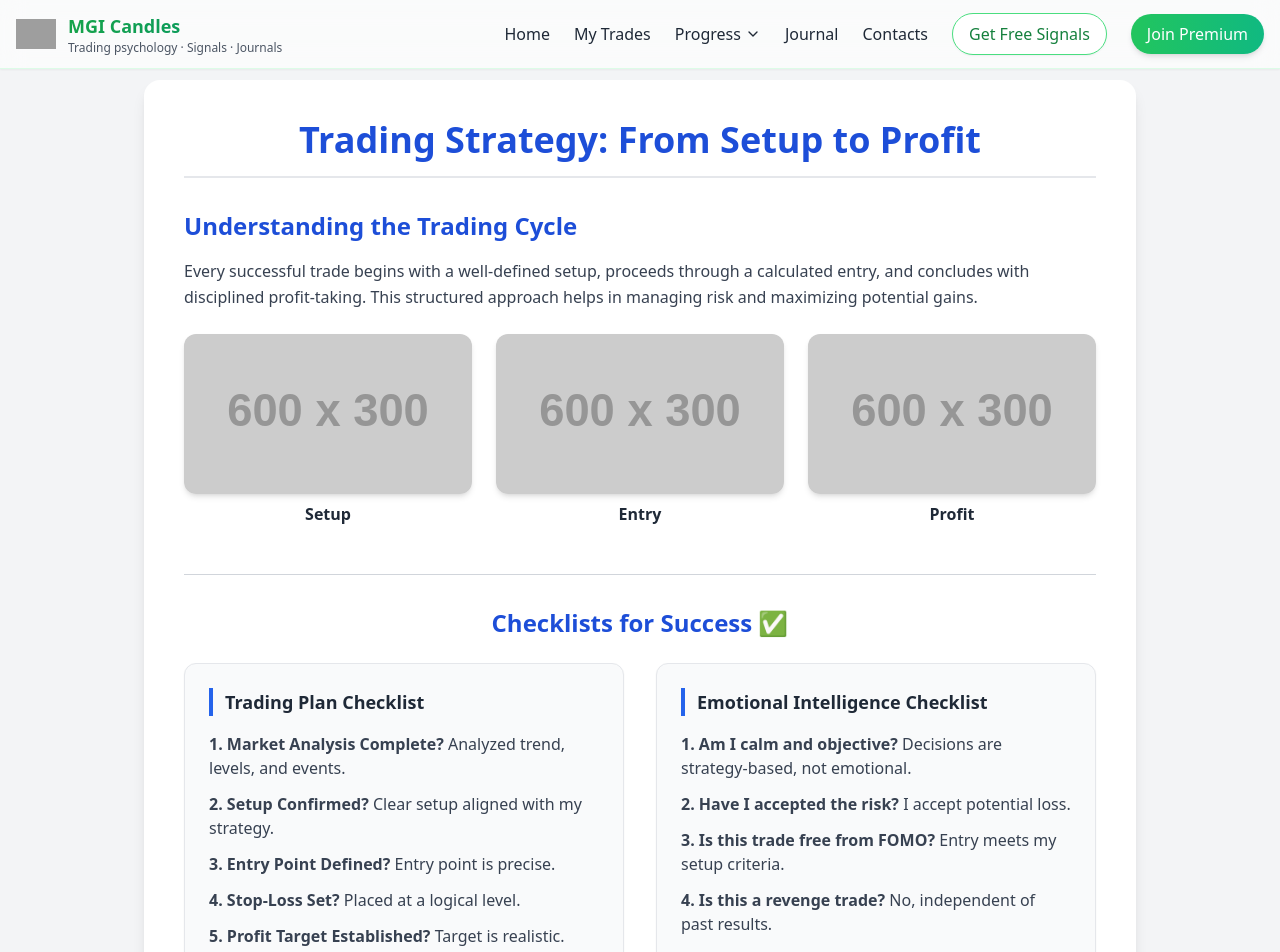
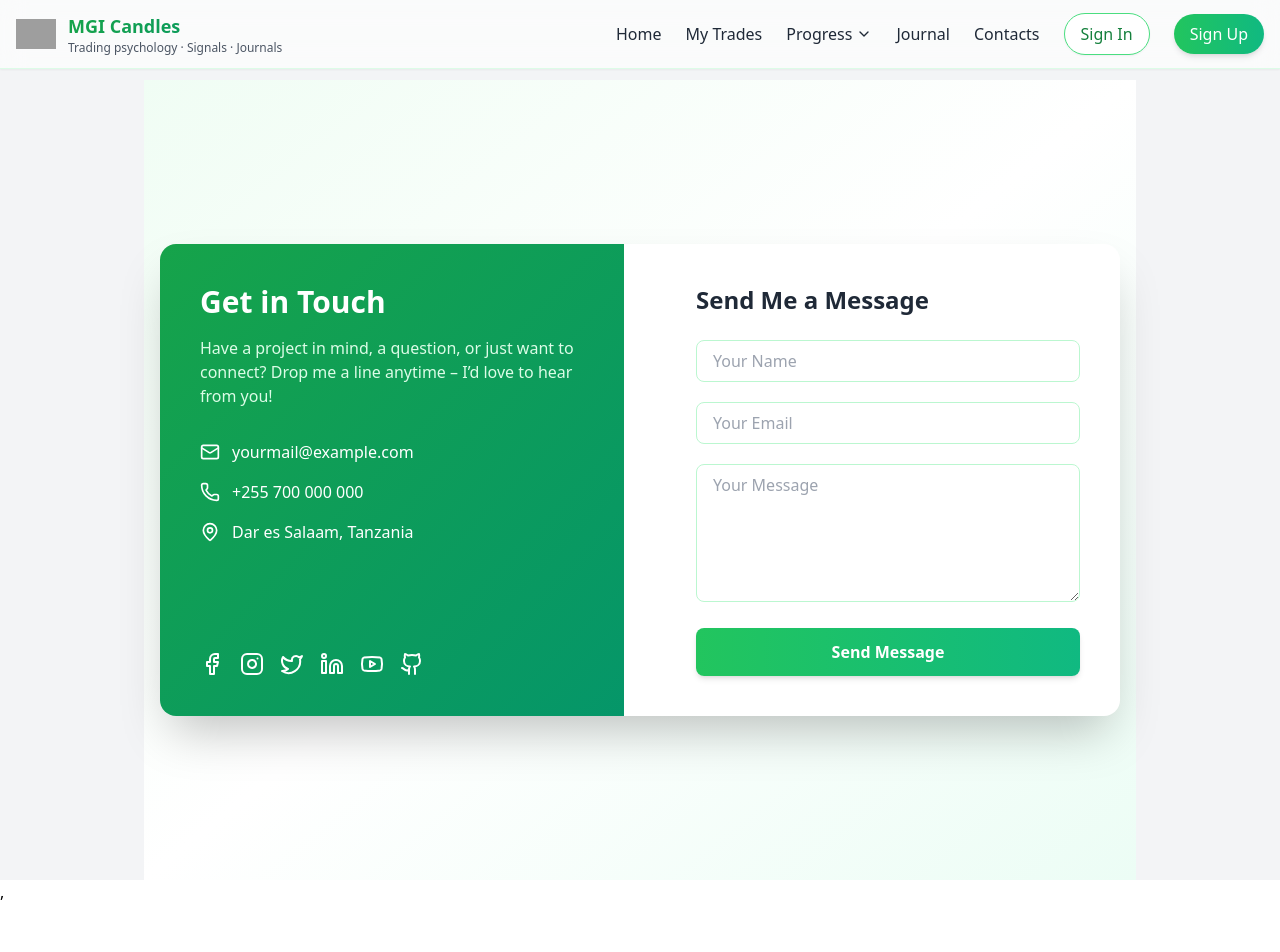
Before and after one commit to frankyle/MGI-Candles-Trading-Journal, a React (Create React App) app: page /contactus in a window 1280 px wide. Shown: the top 952 px of the page. After the commit the page ends 904 px from the top, so only its background shows below. Built offline with nearby package versions, Linux system fonts and the light colour scheme; grey boxes are pictures that could not be loaded.

Commit message:
Contact, signup and signin

```diff
--- a/package.json
+++ b/package.json
@@ -4,6 +4,7 @@
   "private": true,
   "dependencies": {
     "@reduxjs/toolkit": "^2.5.0",
+    "@supabase/supabase-js": "^2.57.4",
     "@testing-library/jest-dom": "^5.14.1",
     "@testing-library/react": "^13.0.0",
     "@testing-library/user-event": "^13.2.1",
--- a/src/App.js
+++ b/src/App.js
@@ -9,6 +9,8 @@ import Homepage from './components-mgi/Home/Homepage';
 // import Membership from './components-mgi/Membership/Membership';
 import ContactUs from './components-mgi/Home/ContactUs';
 import Archive from './components-mgi/ArchiveForder/Archive';
+import SignIn from './components-mgi/Authentication/SignIn';
+import SignUp from './components-mgi/Authentication/SignUp';
 
 function App() {
   return (
@@ -24,6 +26,8 @@ function App() {
           {/* <Route path="/journal" element={<ArchivedTradesView />} /> */}
           <Route path="/journal" element={<Archive />} />
           <Route path="/contactus" element={<ContactUs />} />
+          <Route path="/signin" element={<SignIn />} />
+          <Route path="/signup" element={<SignUp />} />
         </Routes>
       </div>
     </div>
--- /dev/null
+++ b/src/components-mgi/Authentication/SignIn.js
@@ -0,0 +1,70 @@
+import React, { useState } from "react";
+import { motion } from "framer-motion";
+import { Lock, Mail } from "lucide-react";
+import { Link } from "react-router-dom";
+
+export default function SignIn() {
+  const [email, setEmail] = useState("");
+  const [password, setPassword] = useState("");
+
+  const handleSubmit = (e) => {
+    e.preventDefault();
+    console.log("Login:", { email, password });
+  };
+
+  return (
+    <div className="flex items-center justify-center min-h-screen bg-gradient-to-br from-green-100 via-white to-emerald-100">
+      <motion.div
+        initial={{ opacity: 0, y: 50 }}
+        animate={{ opacity: 1, y: 0 }}
+        transition={{ duration: 0.6 }}
+        className="w-full max-w-md bg-white rounded-2xl shadow-xl p-8"
+      >
+        <h2 className="text-3xl font-bold text-center text-green-700 mb-6">
+          Welcome Back
+        </h2>
+        <form onSubmit={handleSubmit} className="space-y-5">
+          <div className="relative">
+            <Mail className="absolute left-3 top-3 text-green-500" size={20} />
+            <input
+              type="email"
+              placeholder="Email"
+              value={email}
+              onChange={(e) => setEmail(e.target.value)}
+              className="w-full pl-10 pr-4 py-2 border border-green-200 rounded-lg focus:ring-2 focus:ring-green-400 outline-none"
+              required
+            />
+          </div>
+
+          <div className="relative">
+            <Lock className="absolute left-3 top-3 text-green-500" size={20} />
+            <input
+              type="password"
+              placeholder="Password"
+              value={password}
+              onChange={(e) => setPassword(e.target.value)}
+              className="w-full pl-10 pr-4 py-2 border border-green-200 rounded-lg focus:ring-2 focus:ring-green-400 outline-none"
+              required
+            />
+          </div>
+
+          <motion.button
+            whileHover={{ scale: 1.03 }}
+            whileTap={{ scale: 0.97 }}
+            type="submit"
+            className="w-full bg-gradient-to-r from-green-500 to-emerald-500 text-white py-2 rounded-lg font-medium shadow-md"
+          >
+            Sign In
+          </motion.button>
+        </form>
+
+        <p className="text-center mt-5 text-sm text-gray-600">
+          Don’t have an account?{" "}
+          <Link to="/signup" className="text-green-600 font-semibold">
+            Sign Up
+          </Link>
+        </p>
+      </motion.div>
+    </div>
+  );
+}
--- /dev/null
+++ b/src/components-mgi/Authentication/SignUp.js
@@ -0,0 +1,83 @@
+import React, { useState } from "react";
+import { motion } from "framer-motion";
+import { Lock, Mail, User } from "lucide-react";
+import { Link } from "react-router-dom";
+
+export default function SignUp() {
+  const [name, setName] = useState("");
+  const [email, setEmail] = useState("");
+  const [password, setPassword] = useState("");
+
+  const handleSubmit = (e) => {
+    e.preventDefault();
+    console.log("Register:", { name, email, password });
+  };
+
+  return (
+    <div className="flex items-center justify-center min-h-screen bg-gradient-to-br from-emerald-100 via-white to-green-100">
+      <motion.div
+        initial={{ scale: 0.9, opacity: 0 }}
+        animate={{ scale: 1, opacity: 1 }}
+        transition={{ duration: 0.6 }}
+        className="w-full max-w-md bg-white rounded-2xl shadow-xl p-8"
+      >
+        <h2 className="text-3xl font-bold text-center text-emerald-700 mb-6">
+          Create Account
+        </h2>
+        <form onSubmit={handleSubmit} className="space-y-5">
+          <div className="relative">
+            <User className="absolute left-3 top-3 text-emerald-500" size={20} />
+            <input
+              type="text"
+              placeholder="Full Name"
+              value={name}
+              onChange={(e) => setName(e.target.value)}
+              className="w-full pl-10 pr-4 py-2 border border-emerald-200 rounded-lg focus:ring-2 focus:ring-emerald-400 outline-none"
+              required
+            />
+          </div>
+
+          <div className="relative">
+            <Mail className="absolute left-3 top-3 text-emerald-500" size={20} />
+            <input
+              type="email"
+              placeholder="Email"
+              value={email}
+              onChange={(e) => setEmail(e.target.value)}
+              className="w-full pl-10 pr-4 py-2 border border-emerald-200 rounded-lg focus:ring-2 focus:ring-emerald-400 outline-none"
+              required
+            />
+          </div>
+
+          <div className="relative">
+            <Lock className="absolute left-3 top-3 text-emerald-500" size={20} />
+            <input
+              type="password"
+              placeholder="Password"
+              value={password}
+              onChange={(e) => setPassword(e.target.value)}
+              className="w-full pl-10 pr-4 py-2 border border-emerald-200 rounded-lg focus:ring-2 focus:ring-emerald-400 outline-none"
+              required
+            />
+          </div>
+
+          <motion.button
+            whileHover={{ scale: 1.03 }}
+            whileTap={{ scale: 0.97 }}
+            type="submit"
+            className="w-full bg-gradient-to-r from-emerald-500 to-green-500 text-white py-2 rounded-lg font-medium shadow-md"
+          >
+            Sign Up
+          </motion.button>
+        </form>
+
+        <p className="text-center mt-5 text-sm text-gray-600">
+          Already have an account?{" "}
+          <Link to="/signin" className="text-emerald-600 font-semibold">
+            Sign In
+          </Link>
+        </p>
+      </motion.div>
+    </div>
+  );
+}
--- a/src/components-mgi/Header.js
+++ b/src/components-mgi/Header.js
@@ -65,16 +65,16 @@ const Header = () => {
   {!isLoggedIn ? (
     <>
       <Link
-                  to="/free-signals"
+        to="/signin"
         className="bg-white px-4 py-2 rounded-full font-medium border border-green-400 text-green-700 hover:bg-green-50 shadow-sm transition"
       >
-                  Get Free Signals
+        Sign In
       </Link>
       <Link
         to="/signup"
         className="bg-gradient-to-r from-green-500 to-emerald-500 text-white px-4 py-2 rounded-full font-medium shadow-md hover:opacity-95 transition"
       >
-                  Join Premium
+        Sign Up
       </Link>
     </>
   ) : (
--- a/src/components-mgi/Home/ContactUs.js
+++ b/src/components-mgi/Home/ContactUs.js
@@ -1,150 +1,130 @@
 import React, { useState } from "react";
-import { X } from "lucide-react";
+import { motion } from "framer-motion";
+import {
+  Mail,
+  Phone,
+  MapPin,
+  Facebook,
+  Instagram,
+  Twitter,
+  Linkedin,
+  Youtube,
+  Github,
+} from "lucide-react";
 
-const sampleImages = {
-  setup: "https://via.placeholder.com/600x300?text=Setup",
-  entry: "https://via.placeholder.com/600x300?text=Entry",
-  profit: "https://via.placeholder.com/600x300?text=Profit",
-};
+export default function ContactUs() {
+  const [form, setForm] = useState({ name: "", email: "", message: "" });
 
-export default function TradingBlogPost() {
-  const [modalImage, setModalImage] = useState(null);
+  const handleChange = (e) => {
+    setForm({ ...form, [e.target.name]: e.target.value });
+  };
+
+  const handleSubmit = (e) => {
+    e.preventDefault();
+    console.log("Message Sent:", form);
+    setForm({ name: "", email: "", message: "" });
+  };
 
   return (
-    <div className="max-w-5xl mx-auto bg-white rounded-2xl shadow-lg p-6 sm:p-10 font-sans">
-      {/* Header */}
-      <header className="text-center border-b-2 border-gray-200 pb-4 mb-8">
-        <h1 className="text-3xl sm:text-4xl font-bold text-blue-700">
-          Trading Strategy: From Setup to Profit
-        </h1>
-      </header>
-
-      {/* Trading Cycle Section */}
-      <section className="mb-12">
-        <h2 className="text-2xl font-semibold text-blue-700 mb-4">
-          Understanding the Trading Cycle
-        </h2>
-        <p className="text-gray-700 leading-relaxed mb-6">
-          Every successful trade begins with a well-defined setup, proceeds
-          through a calculated entry, and concludes with disciplined
-          profit-taking. This structured approach helps in managing risk and
-          maximizing potential gains.
-        </p>
-
-        {/* Images */}
-        <div className="flex flex-wrap gap-6 justify-center">
-          {Object.entries(sampleImages).map(([key, src]) => (
-            <div
-              key={key}
-              className="flex-1 min-w-[220px] max-w-sm text-center cursor-pointer hover:scale-105 transition-transform"
-              onClick={() => setModalImage(src)}
-            >
-              <img
-                src={src}
-                alt={key}
-                className="w-full h-40 object-cover rounded-xl shadow-md"
-              />
-              <p className="mt-2 font-semibold text-gray-800 capitalize">
-                {key}
-              </p>
+    <div className="min-h-screen bg-gradient-to-br from-green-50 via-white to-emerald-50 flex items-center justify-center px-4 py-12">
+      <motion.div
+        initial={{ opacity: 0, y: 50 }}
+        whileInView={{ opacity: 1, y: 0 }}
+        transition={{ duration: 0.6 }}
+        className="max-w-6xl w-full grid md:grid-cols-2 gap-8 bg-white shadow-2xl rounded-2xl overflow-hidden"
+      >
+        {/* Left Section - Info */}
+        <div className="bg-gradient-to-br from-green-600 to-emerald-600 text-white p-10 flex flex-col justify-between">
+          <div>
+            <h2 className="text-3xl font-bold mb-4">Get in Touch</h2>
+            <p className="text-green-100 mb-8">
+              Have a project in mind, a question, or just want to connect? Drop
+              me a line anytime – I’d love to hear from you!
+            </p>
+            <div className="space-y-4">
+              <div className="flex items-center space-x-3">
+                <Mail size={20} />
+                <span>yourmail@example.com</span>
+              </div>
+              <div className="flex items-center space-x-3">
+                <Phone size={20} />
+                <span>+255 700 000 000</span>
+              </div>
+              <div className="flex items-center space-x-3">
+                <MapPin size={20} />
+                <span>Dar es Salaam, Tanzania</span>
+              </div>
             </div>
-          ))}
-        </div>
-      </section>
-
-      <hr className="my-8 border-gray-300" />
-
-      {/* Checklists */}
-      <section>
-        <h2 className="text-2xl font-semibold text-blue-700 mb-6 text-center">
-          Checklists for Success ✅
-        </h2>
-
-        <div className="grid md:grid-cols-2 gap-8">
-          {/* Trading Plan Checklist */}
-          <div className="bg-gray-50 border border-gray-200 rounded-xl p-6 shadow-sm hover:shadow-md transition">
-            <h3 className="text-lg font-bold text-gray-800 border-l-4 border-blue-600 pl-3 mb-4">
-              Trading Plan Checklist
-            </h3>
-            <ul className="space-y-3 text-gray-700">
-              <li>
-                <span className="font-semibold">1. Market Analysis Complete?</span>{" "}
-                Analyzed trend, levels, and events.
-              </li>
-              <li>
-                <span className="font-semibold">2. Setup Confirmed?</span> Clear
-                setup aligned with my strategy.
-              </li>
-              <li>
-                <span className="font-semibold">3. Entry Point Defined?</span>{" "}
-                Entry point is precise.
-              </li>
-              <li>
-                <span className="font-semibold">4. Stop-Loss Set?</span> Placed
-                at a logical level.
-              </li>
-              <li>
-                <span className="font-semibold">5. Profit Target Established?</span>{" "}
-                Target is realistic.
-              </li>
-            </ul>
           </div>
 
-          {/* Emotional Intelligence Checklist */}
-          <div className="bg-gray-50 border border-gray-200 rounded-xl p-6 shadow-sm hover:shadow-md transition">
-            <h3 className="text-lg font-bold text-gray-800 border-l-4 border-blue-600 pl-3 mb-4">
-              Emotional Intelligence Checklist
-            </h3>
-            <ul className="space-y-3 text-gray-700">
-              <li>
-                <span className="font-semibold">1. Am I calm and objective?</span>{" "}
-                Decisions are strategy-based, not emotional.
-              </li>
-              <li>
-                <span className="font-semibold">2. Have I accepted the risk?</span>{" "}
-                I accept potential loss.
-              </li>
-              <li>
-                <span className="font-semibold">3. Is this trade free from FOMO?</span>{" "}
-                Entry meets my setup criteria.
-              </li>
-              <li>
-                <span className="font-semibold">4. Is this a revenge trade?</span>{" "}
-                No, independent of past results.
-              </li>
-              <li>
-                <span className="font-semibold">5. Am I patient?</span> Waited
-                until all conditions are met.
-              </li>
-            </ul>
+          {/* Social Media Links */}
+          <div className="flex space-x-4 mt-10">
+            <a href="https://facebook.com" target="_blank" rel="noreferrer">
+              <Facebook className="w-6 h-6 hover:text-green-200 transition" />
+            </a>
+            <a href="https://instagram.com" target="_blank" rel="noreferrer">
+              <Instagram className="w-6 h-6 hover:text-green-200 transition" />
+            </a>
+            <a href="https://twitter.com" target="_blank" rel="noreferrer">
+              <Twitter className="w-6 h-6 hover:text-green-200 transition" />
+            </a>
+            <a href="https://linkedin.com" target="_blank" rel="noreferrer">
+              <Linkedin className="w-6 h-6 hover:text-green-200 transition" />
+            </a>
+            <a href="https://youtube.com" target="_blank" rel="noreferrer">
+              <Youtube className="w-6 h-6 hover:text-green-200 transition" />
+            </a>
+            <a href="https://github.com" target="_blank" rel="noreferrer">
+              <Github className="w-6 h-6 hover:text-green-200 transition" />
+            </a>
           </div>
         </div>
-      </section>
 
-      {/* Modal */}
-      {modalImage && (
-        <div
-          className="fixed inset-0 bg-black/70 flex items-center justify-center z-50"
-          onClick={() => setModalImage(null)}
-        >
-          <div
-            className="bg-white rounded-2xl shadow-lg max-w-3xl w-[90%] p-4"
-            onClick={(e) => e.stopPropagation()}
-          >
-            <img
-              src={modalImage}
-              alt="Preview"
-              className="w-full h-auto rounded-lg"
+        {/* Right Section - Form */}
+        <div className="p-10">
+          <h2 className="text-2xl font-bold text-gray-800 mb-6">
+            Send Me a Message
+          </h2>
+          <form onSubmit={handleSubmit} className="space-y-5">
+            <input
+              type="text"
+              name="name"
+              placeholder="Your Name"
+              value={form.name}
+              onChange={handleChange}
+              className="w-full px-4 py-2 border border-green-200 rounded-lg focus:ring-2 focus:ring-green-400 outline-none"
+              required
             />
-            <button
-              className="mt-4 flex items-center gap-2 bg-blue-600 text-white px-4 py-2 rounded-lg hover:bg-blue-700 transition"
-              onClick={() => setModalImage(null)}
+            <input
+              type="email"
+              name="email"
+              placeholder="Your Email"
+              value={form.email}
+              onChange={handleChange}
+              className="w-full px-4 py-2 border border-green-200 rounded-lg focus:ring-2 focus:ring-green-400 outline-none"
+              required
+            />
+            <textarea
+              name="message"
+              rows="5"
+              placeholder="Your Message"
+              value={form.message}
+              onChange={handleChange}
+              className="w-full px-4 py-2 border border-green-200 rounded-lg focus:ring-2 focus:ring-green-400 outline-none"
+              required
+            ></textarea>
+
+            <motion.button
+              whileHover={{ scale: 1.05 }}
+              whileTap={{ scale: 0.95 }}
+              type="submit"
+              className="w-full bg-gradient-to-r from-green-500 to-emerald-500 text-white py-3 rounded-lg font-semibold shadow-md hover:opacity-95 transition"
             >
-              <X className="w-5 h-5" /> Close
-            </button>
-          </div>
+              Send Message
+            </motion.button>
+          </form>
         </div>
-      )}
+      </motion.div>
     </div>
   );
 }
--- /dev/null
+++ b/src/components-mgi/TradeJournal/TradePage.js
@@ -0,0 +1,84 @@
+import React, { useState } from "react";
+import { supabase } from "../supabaseClient";
+import TradeForm from "./TradeForm";
+
+const TradePage = () => {
+  const [form, setForm] = useState({
+    pair: "",
+    type: "Buy",
+    date: "",
+    time: "",
+    session: "",
+    setupImage: "",
+    entryImage: "",
+    profitImage: "",
+    traderIdeaMorning: "",
+    traderIdeaNoon: "",
+    traderIdeaEvening: "",
+    notes: "",
+  });
+
+  const handleChange = (e) => {
+    setForm({ ...form, [e.target.name]: e.target.value });
+  };
+
+  const handleImageChange = (e, field) => {
+    setForm({ ...form, [field]: e.target.value });
+  };
+
+  const handleSubmit = async (e) => {
+    e.preventDefault();
+
+    console.log("📤 Submitting form:", form); // 👈 log before insert
+
+    const { data, error } = await supabase.from("trades").insert([
+      {
+        pair: form.pair,
+        type: form.type,
+        trade_date: form.date, // must match DB column
+        trade_time: form.time,
+        session: form.session,
+        setup_image: form.setupImage,
+        entry_image: form.entryImage,
+        profit_image: form.profitImage,
+        trader_idea_morning: form.traderIdeaMorning,
+        trader_idea_noon: form.traderIdeaNoon,
+        trader_idea_evening: form.traderIdeaEvening,
+        notes: form.notes,
+      },
+    ]);
+
+    if (error) {
+      console.error("❌ Supabase insert error:", error);
+      alert("Insert failed: " + error.message);
+    } else {
+      console.log("✅ Saved to Supabase:", data);
+      alert("Trade saved successfully!");
+      setForm({
+        pair: "",
+        type: "Buy",
+        date: "",
+        time: "",
+        session: "",
+        setupImage: "",
+        entryImage: "",
+        profitImage: "",
+        traderIdeaMorning: "",
+        traderIdeaNoon: "",
+        traderIdeaEvening: "",
+        notes: "",
+      });
+    }
+  };
+
+  return (
+    <TradeForm
+      form={form}
+      onChange={handleChange}
+      onSubmit={handleSubmit}
+      onImageChange={handleImageChange}
+    />
+  );
+};
+
+export default TradePage;
--- /dev/null
+++ b/src/supabaseClient.js
@@ -0,0 +1,6 @@
+import { createClient } from '@supabase/supabase-js';
+
+const supabaseUrl = process.env.REACT_APP_SUPABASE_URL;
+const supabaseAnonKey = process.env.REACT_APP_SUPABASE_ANON_KEY;
+
+export const supabase = createClient(supabaseUrl, supabaseAnonKey);
```
Also changed, not shown: 1 other file (tests, documents, lock files or other folders). Lines whose indentation alone changed are shown as unchanged.
